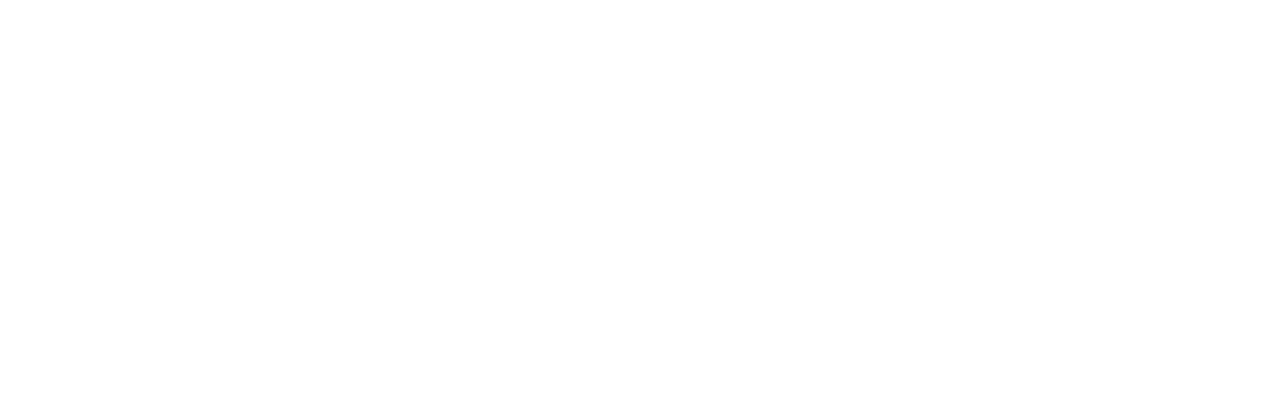
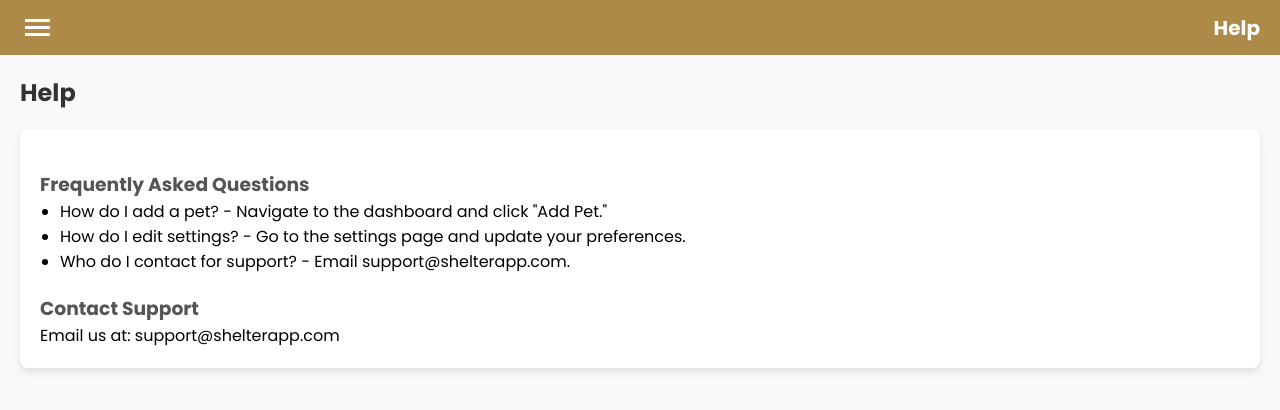
Before and after one commit to omaremad02/Pawbuddy-Frontend, a React (Create React App) app: page /help in a window 1280 px wide. Before the commit this address had no page. Shown: the top 410 px of the page. Built offline with nearby package versions, Linux system fonts and the light colour scheme; the HTML template or start-up script is replaced by a standard one.

Commit message:
Updated ShelterDashboard

```diff
--- a/src/App.js
+++ b/src/App.js
@@ -5,6 +5,8 @@ import HomePage from "./components/pages/HomePage/HomePage";
 import LoginPage from "./components/pages/LoginPage/LoginPage";
 import ApplyPage from "./components/pages/ApplyPage/ApplyPage";
 import ShelterDashboard from "./components/pages/ShelterDashboard/ShelterDashboard";
+import SettingsPage from "./components/pages/ShelterDashboard/SettingsPage";
+import HelpPage from "./components/pages/ShelterDashboard/HelpPage";
 
 const App = () => {
   const location = useLocation(); // Get the current location for animation
@@ -15,7 +17,9 @@ const App = () => {
         <Route path="/" element={<HomePage />} />
         <Route path="/login" element={<LoginPage />} />
         <Route path="/apply" element={<ApplyPage />} />
-        <Route path="/shelter-dashboard" element={<ShelterDashboard />} /> {/* New route */}
+        <Route path="/shelter-dashboard" element={<ShelterDashboard />} />
+        <Route path="/settings" element={<SettingsPage />} />
+        <Route path="/help" element={<HelpPage />} />
       </Routes>
     </AnimatePresence>
   );
--- a/src/components/common/Navbar.module.css
+++ b/src/components/common/Navbar.module.css
@@ -1,7 +1,7 @@
 /* src/common/Navbar.module.css */
 
 .navbarContainer {
-    background-color: #ad8a48; /* Blue color */
+    background-color: #ad8a48; /* Updated to match the new color scheme */
     color: #fff;
     position: relative;
   }
@@ -39,7 +39,7 @@
     left: 0;
     height: 100vh;
     width: 250px;
-    background-color: #ad8a48;
+    background-color: #916c3b; /* Slightly darker tone for the menu */
     padding: 20px;
     display: flex;
     flex-direction: column;
@@ -62,7 +62,7 @@
   }
 
   .navButton {
-    background-color: #000000; /* Even darker blue for buttons */
+    background-color: #a07338; /* Button color to complement the navbar */
     color: #fff;
     border: none;
     padding: 10px;
@@ -73,5 +73,5 @@
   }
 
   .navButton:hover {
-    background-color: #ad8a48; /* Even darker on hover */
+    background-color: #6b4f29; /* Hover color for buttons */
   }
--- /dev/null
+++ b/src/components/pages/ShelterDashboard/HelpPage.jsx
@@ -0,0 +1,27 @@
+// src/components/pages/HelpPage.jsx
+import React from "react";
+import Navbar from "../../common/Navbar";
+import styles from "./HelpPage.module.css";
+
+const HelpPage = () => {
+  return (
+    <div className={styles.pageContainer}>
+      <Navbar title="Help" />
+      <div className={styles.contentContainer}>
+        <h2>Help</h2>
+        <div className={styles.helpContainer}>
+          <h3>Frequently Asked Questions</h3>
+          <ul>
+            <li>How do I add a pet? - Navigate to the dashboard and click "Add Pet."</li>
+            <li>How do I edit settings? - Go to the settings page and update your preferences.</li>
+            <li>Who do I contact for support? - Email support@shelterapp.com.</li>
+          </ul>
+          <h3>Contact Support</h3>
+          <p>Email us at: support@shelterapp.com</p>
+        </div>
+      </div>
+    </div>
+  );
+};
+
+export default HelpPage;
--- /dev/null
+++ b/src/components/pages/ShelterDashboard/HelpPage.module.css
@@ -0,0 +1,36 @@
+/* src/components/pages/HelpPage/HelpPage.module.css */
+
+.pageContainer {
+    display: flex;
+    flex-direction: column;
+    height: 100vh;
+    background-color: #f9f9f9;
+  }
+
+  .contentContainer {
+    flex: 1;
+    padding: 20px;
+    overflow-y: auto;
+  }
+
+  .helpContainer {
+    background-color: #fff;
+    padding: 20px;
+    border-radius: 8px;
+    box-shadow: 0 4px 8px rgba(0, 0, 0, 0.1);
+  }
+
+  h2 {
+    margin-bottom: 20px;
+    color: #333;
+  }
+
+  h3 {
+    margin-top: 20px;
+    color: #555;
+  }
+
+  ul {
+    list-style-type: disc;
+    margin-left: 20px;
+  }
--- /dev/null
+++ b/src/components/pages/ShelterDashboard/SettingsPage.jsx
@@ -0,0 +1,37 @@
+// src/components/pages/SettingsPage.jsx
+import React from "react";
+import Navbar from "../../common/Navbar";
+import styles from "./SettingsPage.module.css";
+import Field from "../../common/Field";
+import Button from "../../common/Button";
+
+const SettingsPage = () => {
+  return (
+    <div className={styles.pageContainer}>
+      <Navbar title="Settings" />
+      <div className={styles.contentContainer}>
+        <h2>Settings</h2>
+        <div className={styles.settingsContainer}>
+          <Field
+            label="Email Notifications"
+            type="checkbox"
+            onChange={(e) => console.log(e.target.checked)}
+          />
+          <Field
+            label="Account Privacy"
+            type="checkbox"
+            onChange={(e) => console.log(e.target.checked)}
+          />
+          <Field
+            label="Change Password"
+            type="password"
+            placeholder="Enter new password"
+          />
+          <Button label="Save Changes" onClick={() => console.log("Settings Saved!")} />
+        </div>
+      </div>
+    </div>
+  );
+};
+
+export default SettingsPage;
--- a/src/components/pages/ShelterDashboard/ShelterDashboard.jsx
+++ b/src/components/pages/ShelterDashboard/ShelterDashboard.jsx
@@ -21,7 +21,11 @@ const ShelterDashboard = () => {
   };
 
   const savePet = (updatedPet) => {
-    setPets(pets.map((pet) => (pet.id === updatedPet.id ? updatedPet : pet)));
+    if (updatedPet.id) {
+      setPets(pets.map((pet) => (pet.id === updatedPet.id ? updatedPet : pet)));
+    } else {
+      setPets([...pets, { ...updatedPet, id: Date.now() }]);
+    }
     setEditingPet(null);
   };
 
@@ -58,12 +62,34 @@ const ShelterDashboard = () => {
     <div className={styles.pageContainer}>
       <Navbar title="Shelter Management" />
       <div className={styles.contentContainer}>
-        <h2>Pets Management</h2>
+        <div className={styles.tableHeader}>
+          <h2>Pets Management</h2>
+          <Button
+            label="Add Pet"
+            onClick={() => setEditingPet({
+              name: "",
+              type: "",
+              breed: "",
+              age: "",
+              adoptionstatus: "",
+              vaccinationstatus: "",
+              size: "",
+              temperament: "",
+            })}
+            variant="primary"
+          />
+        </div>
         <Table data={pets} columns={columns} />
 
         {editingPet && (
           <div className={styles.editContainer}>
-            <h3>Edit Pet</h3>
+            <button
+              className={styles.closeButton}
+              onClick={() => setEditingPet(null)}
+            >
+              &times;
+            </button>
+            <h3>{editingPet.id ? "Edit Pet" : "Add Pet"}</h3>
             <Field
               label="Name"
               value={editingPet.name}
@@ -73,6 +99,37 @@ const ShelterDashboard = () => {
               label="Type"
               value={editingPet.type}
               onChange={(e) => setEditingPet({ ...editingPet, type: e.target.value })}
+            />
+            <Field
+              label="Breed"
+              value={editingPet.breed}
+              onChange={(e) => setEditingPet({ ...editingPet, breed: e.target.value })}
+            />
+            <Field
+              label="Adoption Status"
+              value={editingPet.adoptionstatus}
+              onChange={(e) =>
+                setEditingPet({ ...editingPet, adoptionstatus: e.target.value })
+              }
+            />
+            <Field
+              label="Vaccination Status"
+              value={editingPet.vaccinationstatus}
+              onChange={(e) =>
+                setEditingPet({ ...editingPet, vaccinationstatus: e.target.value })
+              }
+            />
+            <Field
+              label="Size"
+              value={editingPet.size}
+              onChange={(e) => setEditingPet({ ...editingPet, size: e.target.value })}
+            />
+            <Field
+              label="Temperament"
+              value={editingPet.temperament}
+              onChange={(e) =>
+                setEditingPet({ ...editingPet, temperament: e.target.value })
+              }
             />
             <Field
               label="Age"
--- a/src/components/pages/ShelterDashboard/ShelterDashboard.module.css
+++ b/src/components/pages/ShelterDashboard/ShelterDashboard.module.css
@@ -1,3 +1,4 @@
+
 /* src/components/pages/ShelterDashboard.module.css */
 
 .pageContainer {
@@ -13,12 +14,21 @@
     overflow-y: auto;
   }
 
+  .tableHeader {
+    display: flex;
+    justify-content: space-between;
+    align-items: center;
+    margin-bottom: 20px;
+    margin-top: 20px;
+  }
+
   .editContainer {
     margin-top: 20px;
     padding: 20px;
     border-radius: 8px;
     background-color: #fff;
     box-shadow: 0 4px 8px rgba(0, 0, 0, 0.1);
+    position: relative;
   }
 
   h2 {
@@ -30,6 +40,21 @@
     margin-right: 10px;
   }
 
+  .closeButton {
+    position: absolute;
+    top: 10px;
+    right: 10px;
+    background: none;
+    border: none;
+    color: #888;
+    font-size: 20px;
+    cursor: pointer;
+  }
+
+  .closeButton:hover {
+    color: #555;
+  }
+
   .editContainer h3 {
     margin-bottom: 20px;
     color: #555;
```
Also changed, not shown: src/components/pages/ShelterDashboard/SettingsPage.module.css (added).
